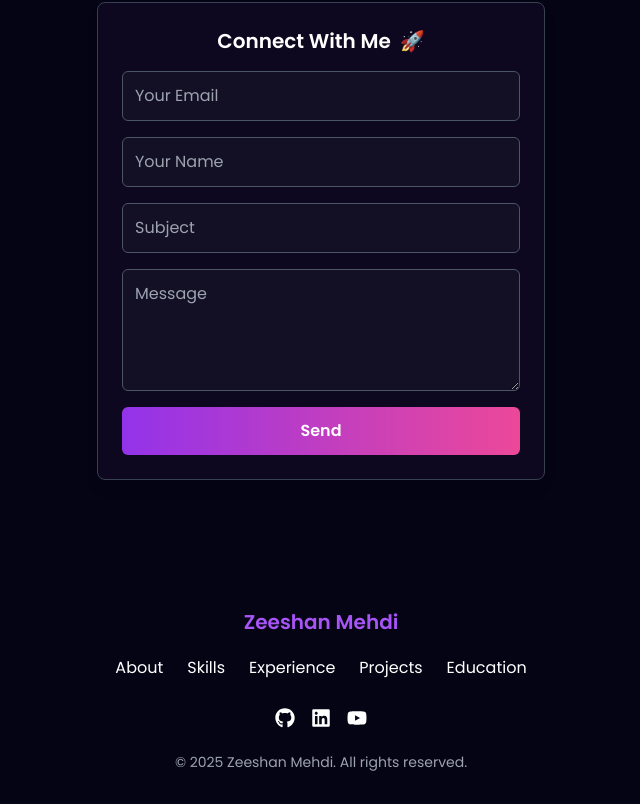
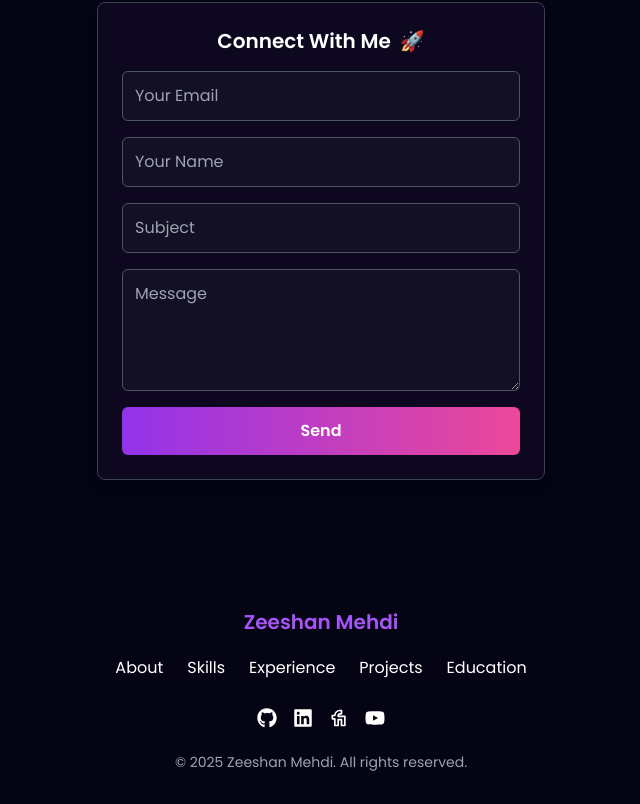
Before and after one commit to ZeeshanMehdiDev/zeeshan-mehdi-portfolio, a React (Vite) app: page / in a window 1280 px wide. Shown: the part 9034-9838 px from the top of the page, without its empty margins (319-959 px from the left). Built offline with nearby package versions, Linux system fonts and the light colour scheme.

Commit message:
Update Footer.jsx

```diff
--- a/src/components/Footer/Footer.jsx
+++ b/src/components/Footer/Footer.jsx
@@ -1,5 +1,6 @@
 import React from "react";
 import { FaFacebook, FaTwitter, FaLinkedin, FaInstagram, FaYoutube, FaGithub } from "react-icons/fa";
+import { TbBrandFiverr } from "react-icons/tb";
 
 const Footer = () => {
   // Smooth scroll function
@@ -40,6 +41,7 @@ const Footer = () => {
           {[
             { icon: <FaGithub />, link: "https://github.com/ZeeshanMehdiDev" },
             { icon: <FaLinkedin />, link: "https://www.linkedin.com/in/zeeshanmehdi" },
+            { icon: <TbBrandFiverr />, link: "https://www.fiverr.com/mehdi_92" },
             { icon: <FaYoutube />, link: "https://www.youtube.com/@zeecoding" },
 
           ].map((item, index) => (
```
